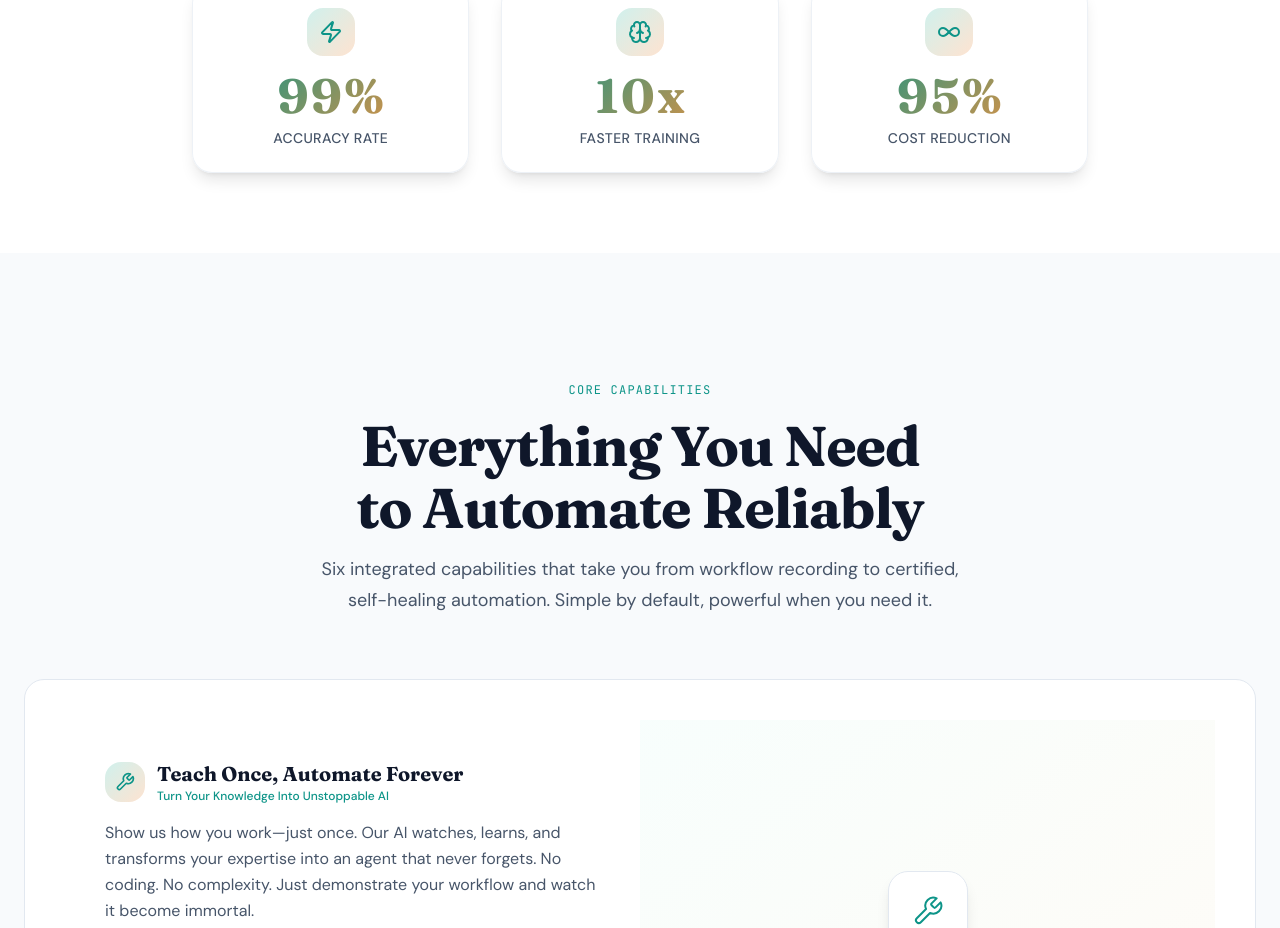
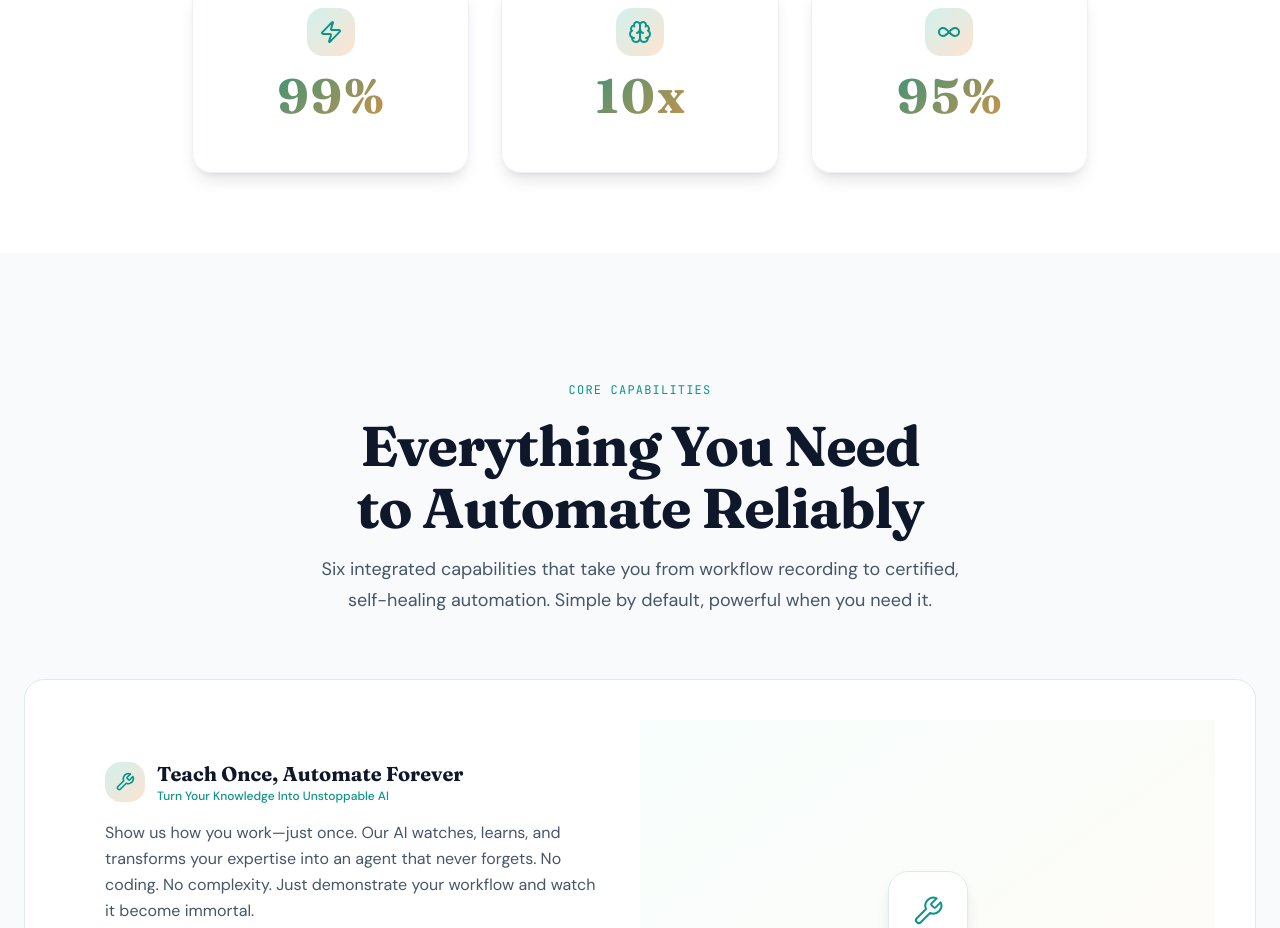
Before and after one commit to agent-school/website, a Next.js app: page / in a window 1280 px wide. Shown: the part 883-1811 px from the top of the page. Built offline with nearby package versions, Linux system fonts and the light colour scheme.

Commit message:
fix: better white text

```diff
--- a/src/components/sections/Hero.tsx
+++ b/src/components/sections/Hero.tsx
@@ -161,7 +161,7 @@
               </div>
 
               {/* Label */}
-              <p className="text-sm font-medium text-slate-600 dark:text-slate-400 uppercase tracking-wide">
+              <p className="text-sm font-medium text-white uppercase tracking-wide">
                 {stat.label}
               </p>
 
```
